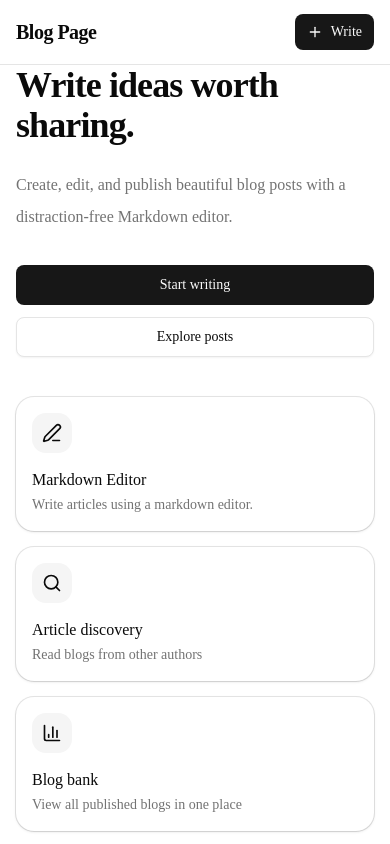
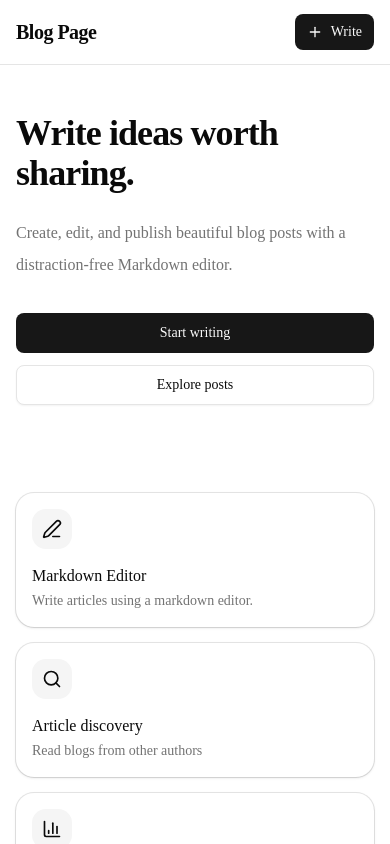
Before and after one commit to ezzzinne/cw-blog, a Next.js app: page / in a window 390 px wide. Shown: the top 844 px of the page. Built offline with nearby package versions, Linux system fonts and the light colour scheme.

Commit message:
fix: adjust padding on homepage

```diff
--- a/app/page.tsx
+++ b/app/page.tsx
@@ -31,7 +31,7 @@ export default function HomePage() {
   return (
     <main className="bg-background text-foreground">
       <section>
-        <div className="mx-auto flex flex-col justify-center items-center max-w-7xl gap-10 px-4 sm:px-6 md:py-12 lg:px-8">
+        <div className="mx-auto flex flex-col justify-center items-center max-w-7xl gap-10 px-4 sm:px-6 py-12 lg:px-8">
           <div className="flex flex-col justify-center">
             <h1 className="max-w-3xl text-4xl font-bold tracking-tight sm:text-5xl lg:text-6xl">
               Write ideas worth sharing.
```
